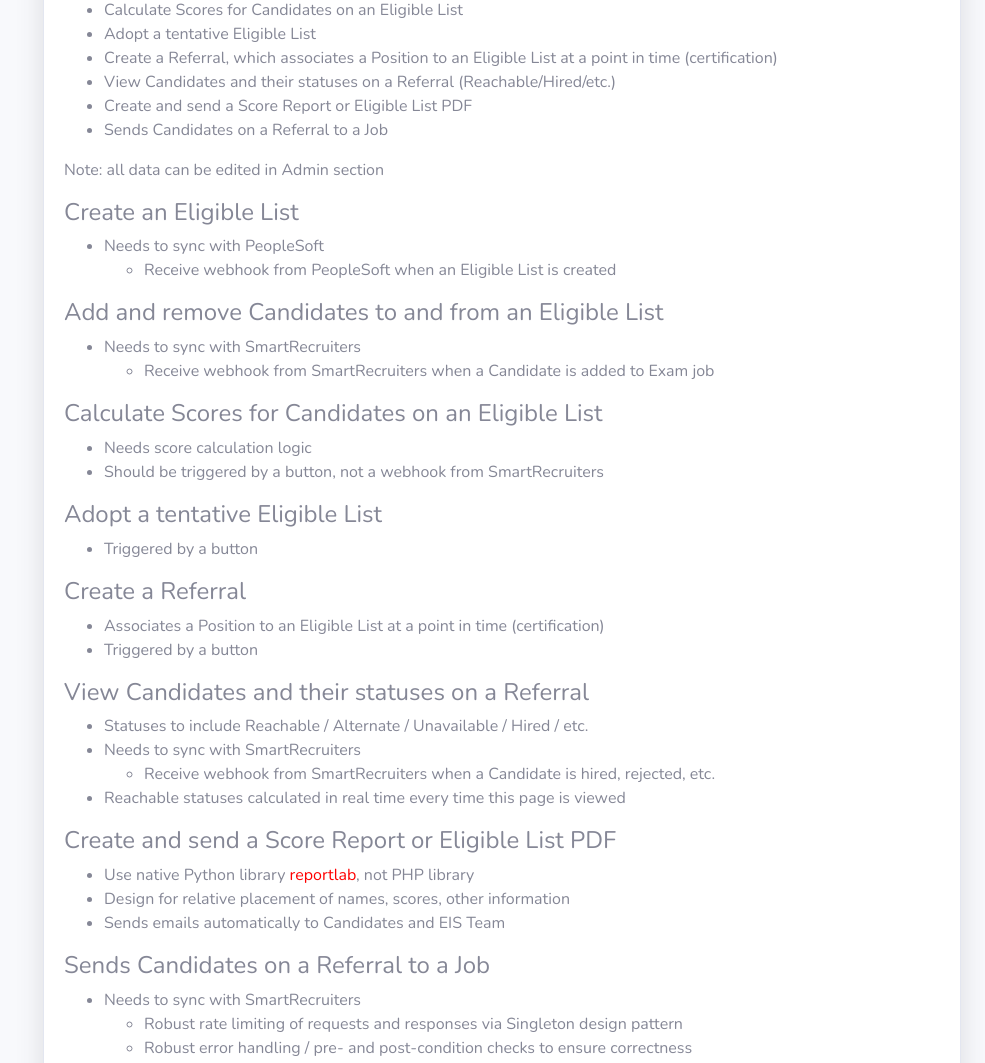
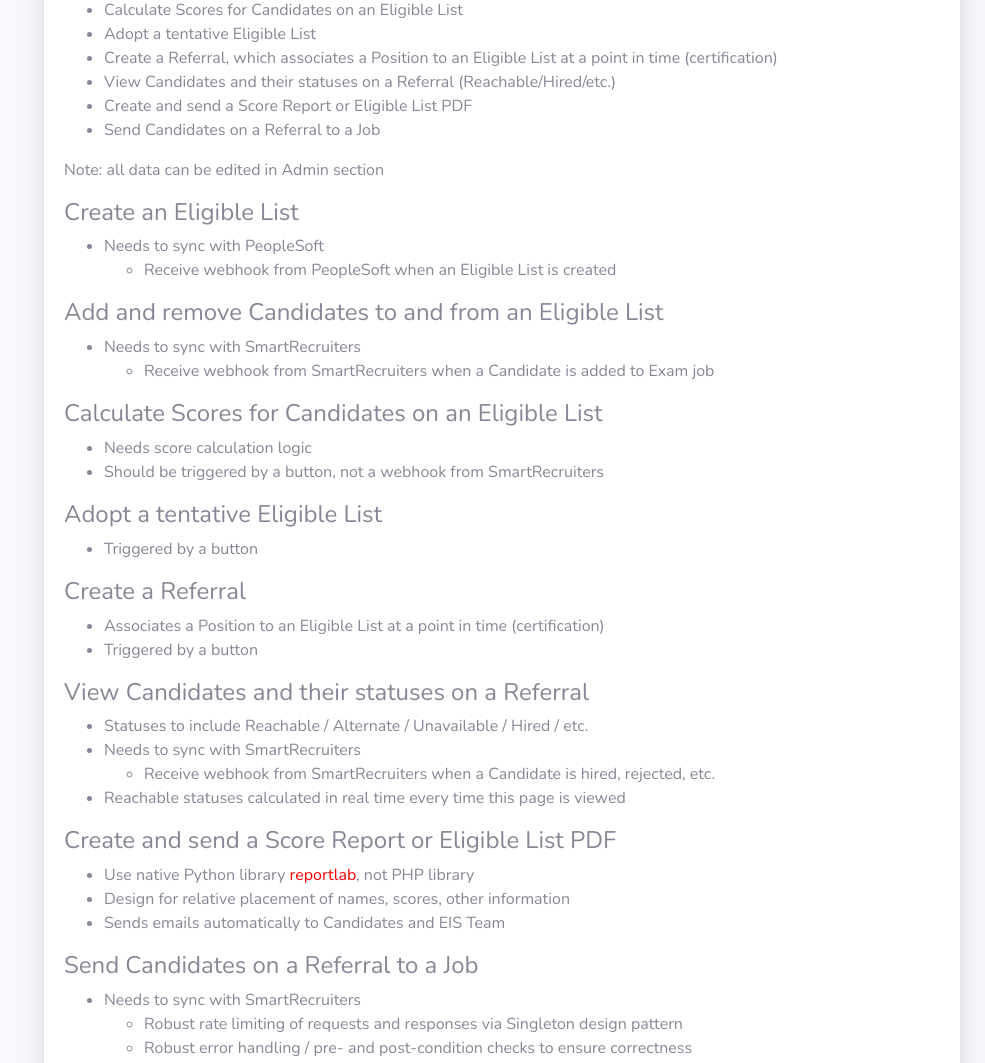
Before and after one commit to ryanchausse/sfdhr-startdjango-com, a Django app: template form/templates/main/hr_home_page.html in a window 1280 px wide. Shown: the part 394-1457 px from the top of the page, without its empty margins (295-1280 px from the left). Run offline with Django 3.2, Linux system fonts and the light colour scheme; the template is opened without the code that fills it: most values are stand-ins (such as "Sample title", 1, 10 or a date in 2020); some libraries are stand-ins or nearby versions.

Commit message:
Fixed: tense in final goal described in main page

```diff
--- a/form/templates/main/includes/view_hr_info_card.html
+++ b/form/templates/main/includes/view_hr_info_card.html
@@ -30,7 +30,7 @@
                 <li>Create a Referral, which associates a Position to an Eligible List at a point in time (certification)</li>
                 <li>View Candidates and their statuses on a Referral (Reachable/Hired/etc.)</li>
                 <li>Create and send a Score Report or Eligible List PDF</li>
-                <li>Sends Candidates on a Referral to a Job</li>
+                <li>Send Candidates on a Referral to a Job</li>
             </ul>
 
             <p>Note: all data can be edited in Admin section</p>
@@ -85,7 +85,7 @@
                 <li>Sends emails automatically to Candidates and EIS Team</li>
             </ul>
 
-            <h4>Sends Candidates on a Referral to a Job</h4>
+            <h4>Send Candidates on a Referral to a Job</h4>
             <ul>
                 <li>Needs to sync with SmartRecruiters</li>
                 <ul>
```
